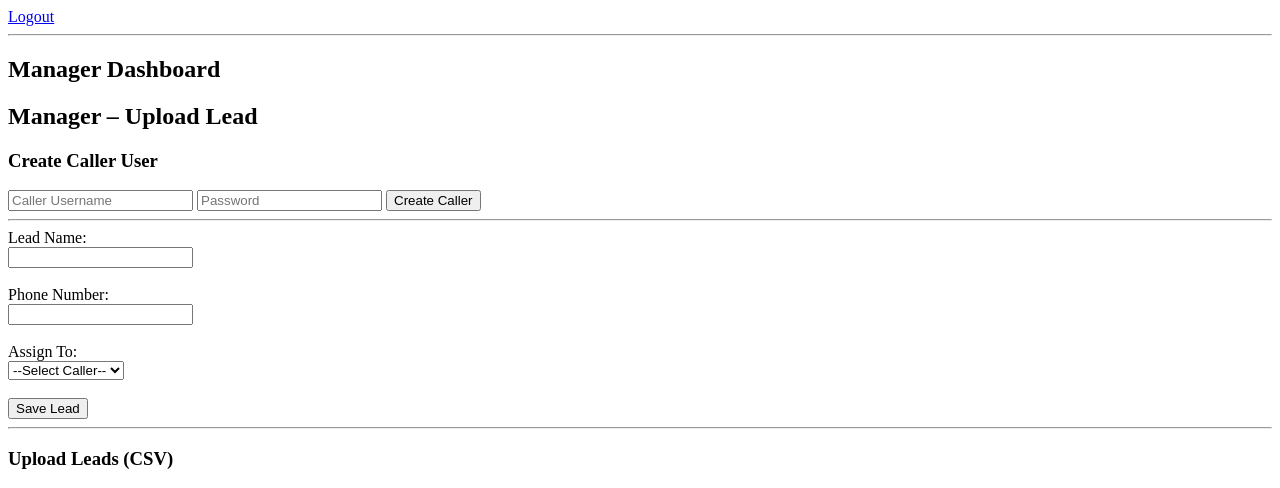
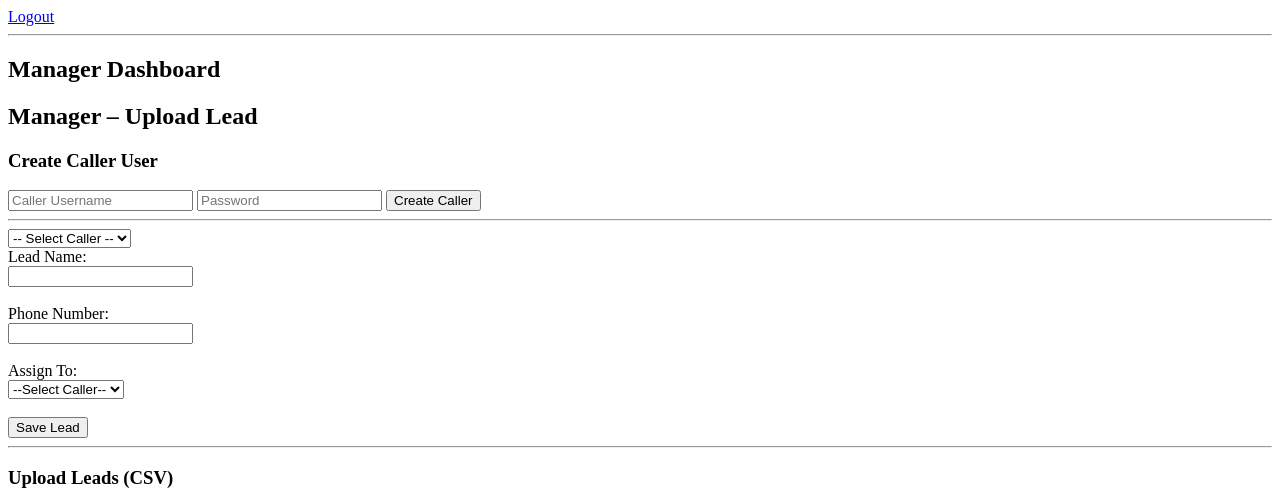
Before and after one commit to Rahulrai23/lead-calling-app, a Python web app: template templates/manager.html in a window 1280 px wide. Shown: the top 488 px of the page. Run offline with Jinja, Linux system fonts and the light colour scheme; the template is opened without the code that fills it: most values are stand-ins (such as "Sample title", 1, 10 or a date in 2020).

Commit message:
Update manager.html

```diff
--- a/templates/manager.html
+++ b/templates/manager.html
@@ -22,6 +22,12 @@
 </form>
 
 <hr>
+<select name="assigned_to" required>
+  <option value="">-- Select Caller --</option>
+  {% for c in callers %}
+    <option value="{{ c[0] }}">{{ c[0] }}</option>
+  {% endfor %}
+</select>
 
 <form action="/add_lead" method="post">
 
```
